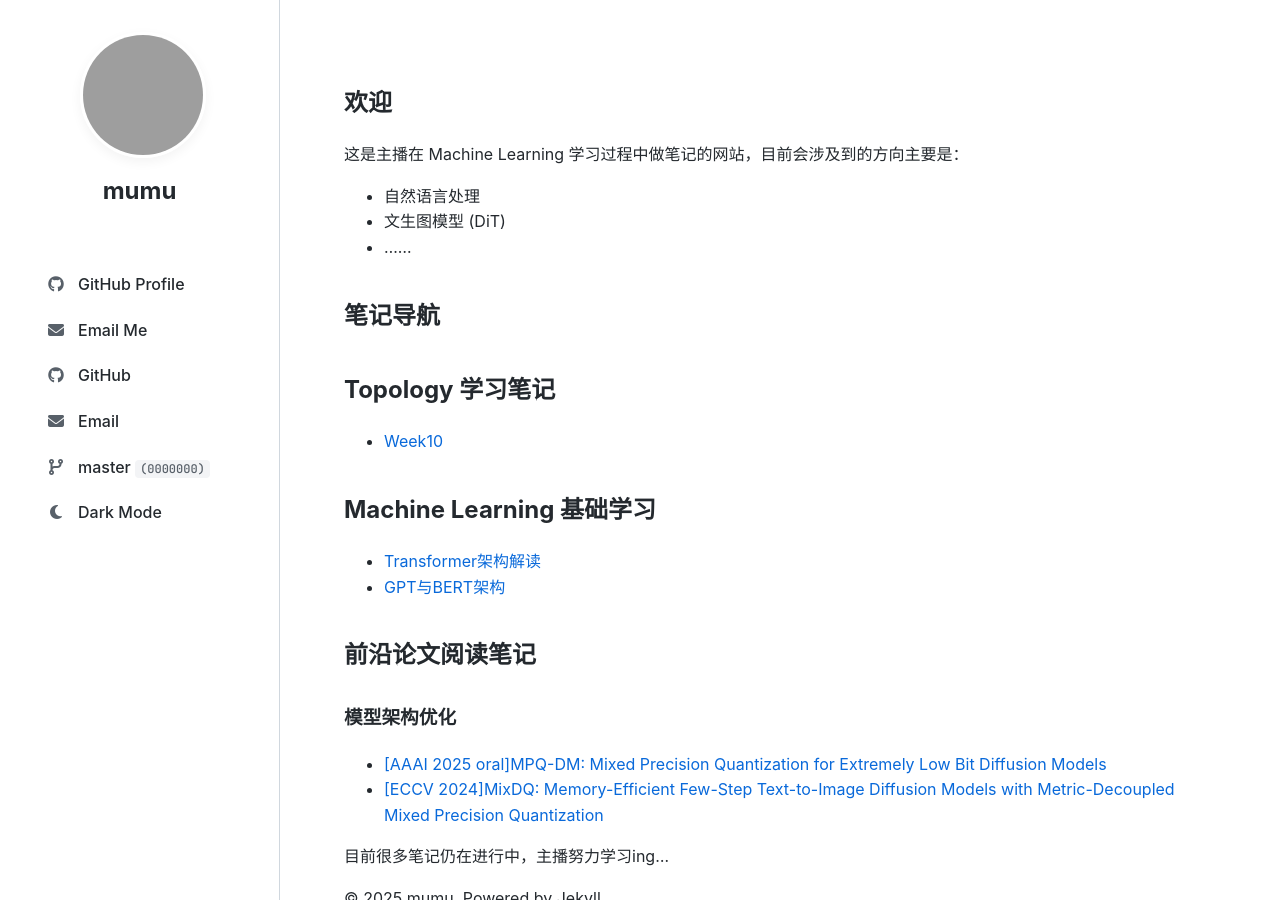
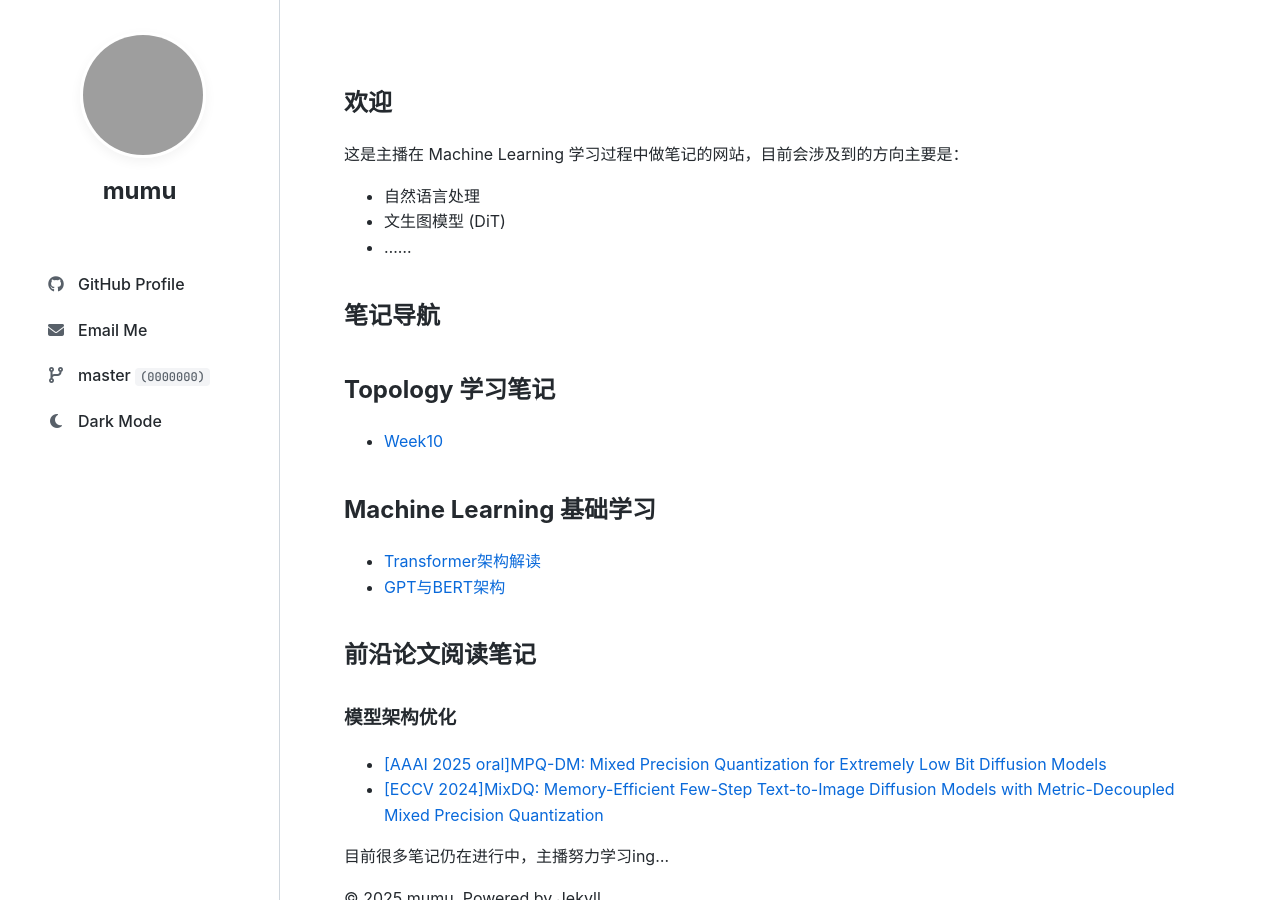
Before and after one commit to illusionsin30/illusionsin30.github.io, a Jekyll site: the page built from index.md, in a window 1280 px wide and 900 px high. Built offline with Jekyll 4.4.1, drawn with Linux system fonts in a browser that asks for light colours; our own code applies the rules of GitHub Pages for plain Markdown files; grey boxes are pictures that could not be loaded.

Commit message:
fix: delete the repeating icons.

```diff
--- a/_layouts/default.html
+++ b/_layouts/default.html
@@ -28,19 +28,6 @@
                 <a href="mailto:{{ site.email }}" class="icon-link" title="Email">
                   <span class="icon"><i class="fas fa-envelope"></i></span>
                   <span class="text">Email Me</span>
-                </a>
-              </li>
-              <li>
-                <a href="https://github.com/{{ site.github_username }}" target="_blank" class="icon-link">
-                  <span class="icon"><i class="fab fa-github"></i></span>
-                  <span class="text">GitHub</span>
-                </a>
-              </li>
-
-              <li>
-                <a href="mailto:{{ site.email }}" class="icon-link">
-                  <span class="icon"><i class="fas fa-envelope"></i></span>
-                  <span class="text">Email</span>
                 </a>
               </li>
 
```
